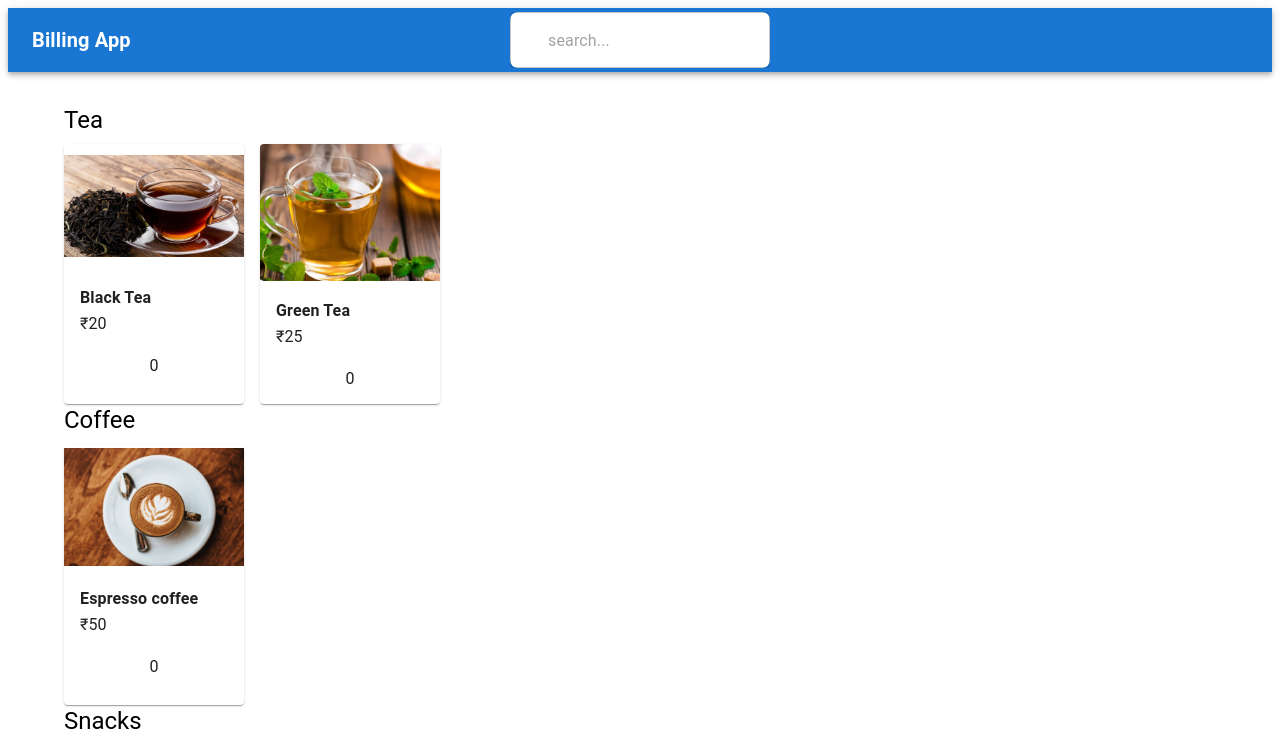
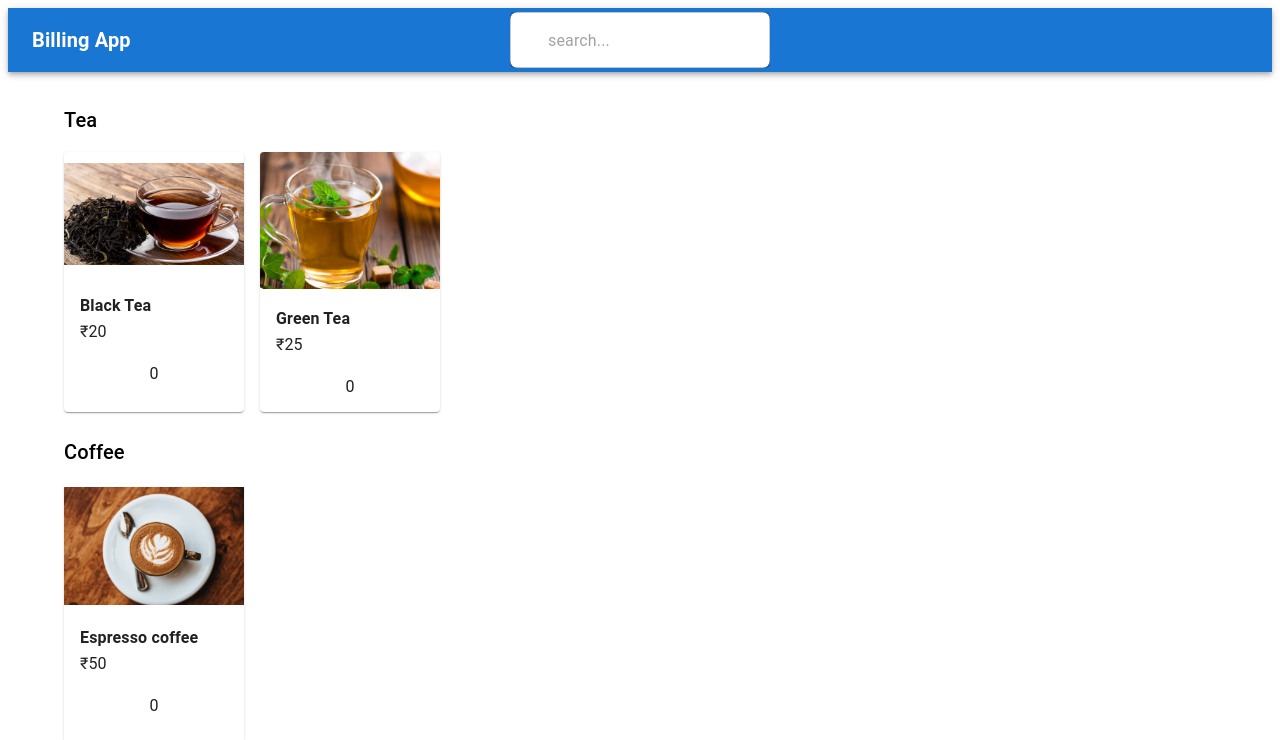
Before and after one commit to RamasamudramJyothika/ezo-app, a React (Vite) app: page / in a window 1280 px wide. Shown: the top 740 px of the page. Built offline with nearby package versions, Linux system fonts and the light colour scheme; some icons are missing.

Commit message:
billpreview is added

```diff
--- /dev/null
+++ b/src/Components/BillPreview.jsx
@@ -0,0 +1,44 @@
+import React from "react";
+import Dialog from '@mui/material/Dialog';
+import DialogActions from '@mui/material/DialogActions';
+import DialogContent from '@mui/material/DialogContent';
+import DialogTitle from '@mui/material/DialogTitle';
+import Button from '@mui/material/Button';
+import Box from '@mui/material/Box';
+import Typography from '@mui/material/Typography';
+function BillPreview({open, onClose, cart, clearCart}){
+    const totalAmount = cart.reduce(
+        (sum, item) => sum + item.price * item.quantity, 0
+    );
+
+    const handleConfirm = () => {
+        clearCart();
+        onClose();
+    };
+
+    return(
+        <Dialog open={open} onClose={onClose} full maxWidth="sm">
+            <DialogTitle>Bill Preview</DialogTitle>
+            <DialogContent>
+                {cart.length===0 ? (
+                    <Typography>No items in cart</Typography>) : (cart.map(item =>(
+                        <Box key={item.id} display="flex" justifyContent="space-between" mb={1}>
+                            <Typography>{item.name} * {item.quantity}</Typography>
+                            <Typography>{item.price * item.quantity}</Typography>
+                        </Box>
+                    ))
+                )}
+                <Box mt={2} display="flex" justifyContent="space-between">
+                    <Typography fontWeight="bold">Total</Typography>
+                    <Typography fontWeight="bold">{totalAmount}</Typography>
+                </Box>
+                </DialogContent>
+                <DialogActions>
+                    <Button onClick={onClose}>Cancel</Button>
+                    <Button variant="contained" color="success" onClick={handleConfirm}>Confirm Bill</Button>
+                </DialogActions>
+        </Dialog>
+
+    )
+};
+export default BillPreview;
--- a/src/Components/CategorySection.jsx
+++ b/src/Components/CategorySection.jsx
@@ -1,21 +1,31 @@
 import React from "react";
 import ProductCard from "./ProductCard";
-import { Typography, Box } from "@mui/material";
+import { Typography, Grid } from "@mui/material";
 
-function CategorySection({category,products}) {
+function CategorySection({category,products,cart,addToCart,removeFromCart}) {
     return(
-       <Box>
-        <Typography variant="h5" gutterBottom>
+       <>
+        <Typography variant="h6" mt={3} mb={2}>
             {category.name}
         </Typography>
 
-        <Box display="flex" gap={2} flexWrap="wrap">
-            {products.map((product)=>(
-                <ProductCard key={product.id} product={product}/>
-            ))}
+         <Grid container spacing={2}>
+        {products.map((product) => {
+          const cartItem = cart.find((item) => item.id === product.id);
 
-        </Box>
-       </Box>
+          return (
+            <Grid item key={product.id}>
+              <ProductCard
+                product={product}
+                quantity={cartItem?.quantity || 0}
+                addToCart={addToCart}
+                removeFromCart={removeFromCart}
+              />
+            </Grid>
+          );
+        })}
+      </Grid>
+       </>
     )
 };
 export default CategorySection;
--- a/src/Components/ProductCard.jsx
+++ b/src/Components/ProductCard.jsx
@@ -4,23 +4,22 @@ import { Card, CardContent, CardMedia, Typography,IconButton, Box } from "@mui/m
 import AddIcon from '@mui/icons-material/Add';
 import RemoveIcon from '@mui/icons-material/Remove';
 
-function ProductCard({product}) {
-    const[quantity, setQuantity] = useState(0);
+function ProductCard({product, quantity,addToCart, removeFromCart}) {
     return(
-        <Card sx={{width: 180, height:260, display:"flex", flexDirection:"column", justiftContent:"space-between"}}>
+        <Card sx={{width: 180, height:260, display:"flex", flexDirection:"column", justifyContent:"space-between"}}>
             <CardMedia component="img" image={product.image} alt={product.name} sx={{width:"100%", height:140,objectFit:"contain"}}/>
             <CardContent>
                 <Typography variant="subtitle1" fontWeight={"bold"}>{product.name}</Typography>
                 <Typography>₹{product.price}</Typography>
 
                 <Box mt={2} display="flex" alignItems="center" justifyContent="space-between" >
-                    <IconButton size="small" onClick={()=>setQuantity(Math.max(quantity-1, 0))}>
+                    <IconButton size="small" onClick={()=>removeFromCart(product)} disabled={quantity === 0}>
                         <RemoveIcon/>
                     </IconButton>
 
-                    <Typography>{quantity}</Typography>
+                    <Typography mx={1}>{quantity}</Typography>
 
-                    <IconButton size="small" onClick={()=> setQuantity(quantity + 1)}>
+                    <IconButton size="small" onClick={()=> addToCart(product)}>
                         <AddIcon/>
                     </IconButton>
                 </Box>
--- a/src/Pages/Home.jsx
+++ b/src/Pages/Home.jsx
@@ -4,11 +4,37 @@ import categories from "../Data/categories";
 import products from "../Data/products";
 import Header from "../Components/Header";
 import CategorySection from "../Components/CategorySection";
+import BillPreview from "../Components/BillPreview";
 import { Container } from "@mui/material";
+import {Box,Button} from "@mui/material"
 
 function Home() {
-  const[selectedCategory, setSelectedCategory] = useState(null);
   const[search,setSearch] = useState("");
+  const[cart, setCart] = useState([]);
+  const[openBill, setOpenBill] = useState(false);
+
+  const addToCart = (product) => {
+    setCart((prev) => {
+      const existing = prev.find((item) => item.id === product.id);
+      if(existing) {
+        return prev.map((item) => item.id === product.id
+          ? {...item, quantity:item.quantity + 1} : item
+        )
+      }
+      return[...prev, {...product, quantity: 1}];
+    })
+  };
+
+  const removeFromCart = (product) => {
+    setCart((prev)=>
+    prev
+      .map((item)=>
+      item.id === product.id
+      ? {...item, quantity: item.quantity - 1} : item
+    )
+    .filter((item) => item.quantity > 0)
+  );
+  };
 
   return(
     <>
@@ -23,10 +49,22 @@ function Home() {
           <CategorySection
             key={category.id}
             category={category}
-            products={categoryProducts}/>
+            products={categoryProducts}
+            cart={cart}
+            addToCart={addToCart}
+            removeFromCart={removeFromCart}/>
         )
       })}
+      <Box>
+        <Button variant="contained" color="success" disabled={cart.length === 0} onClick={()=>setOpenBill(true)}>Preview Bill</Button>
+      </Box>
       </Container>
+      <BillPreview
+        open={openBill}
+        onClose={()=>setOpenBill(false)}
+        cart={cart}
+        clearCart={()=>setCart([])}
+      />
     </>
   )
 };
```
